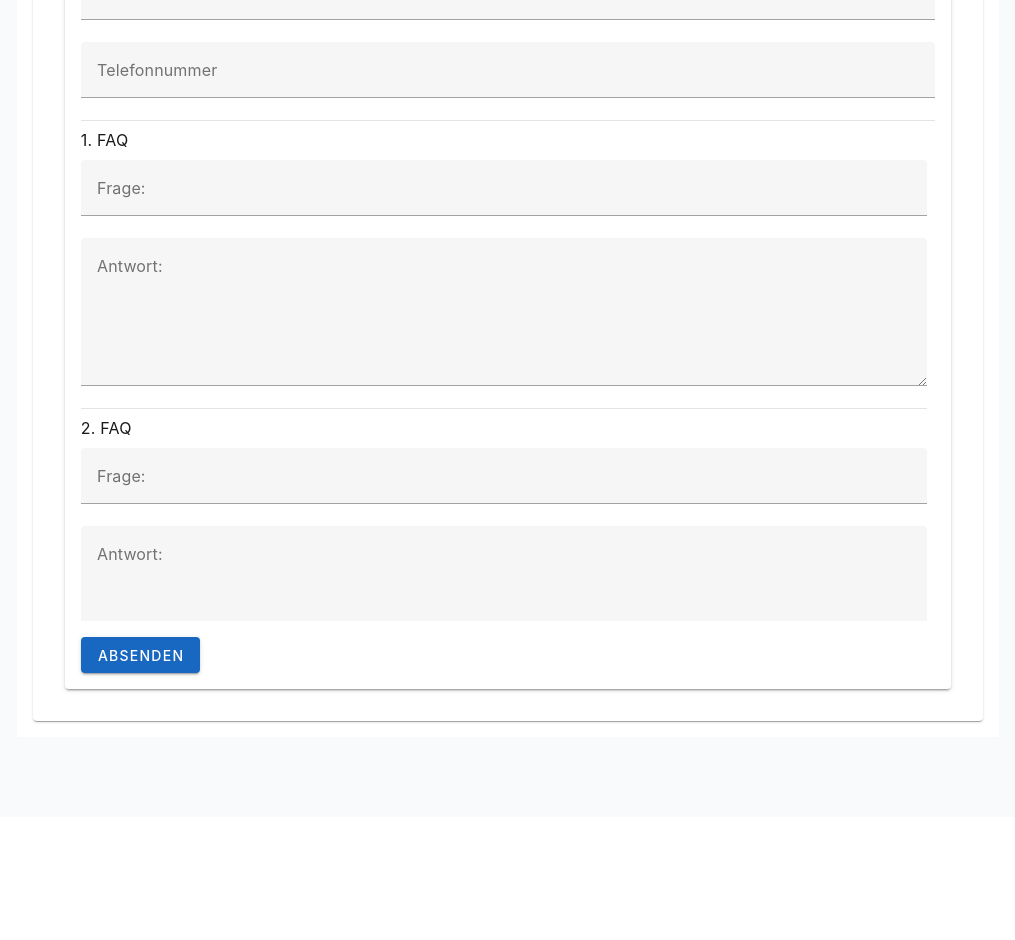
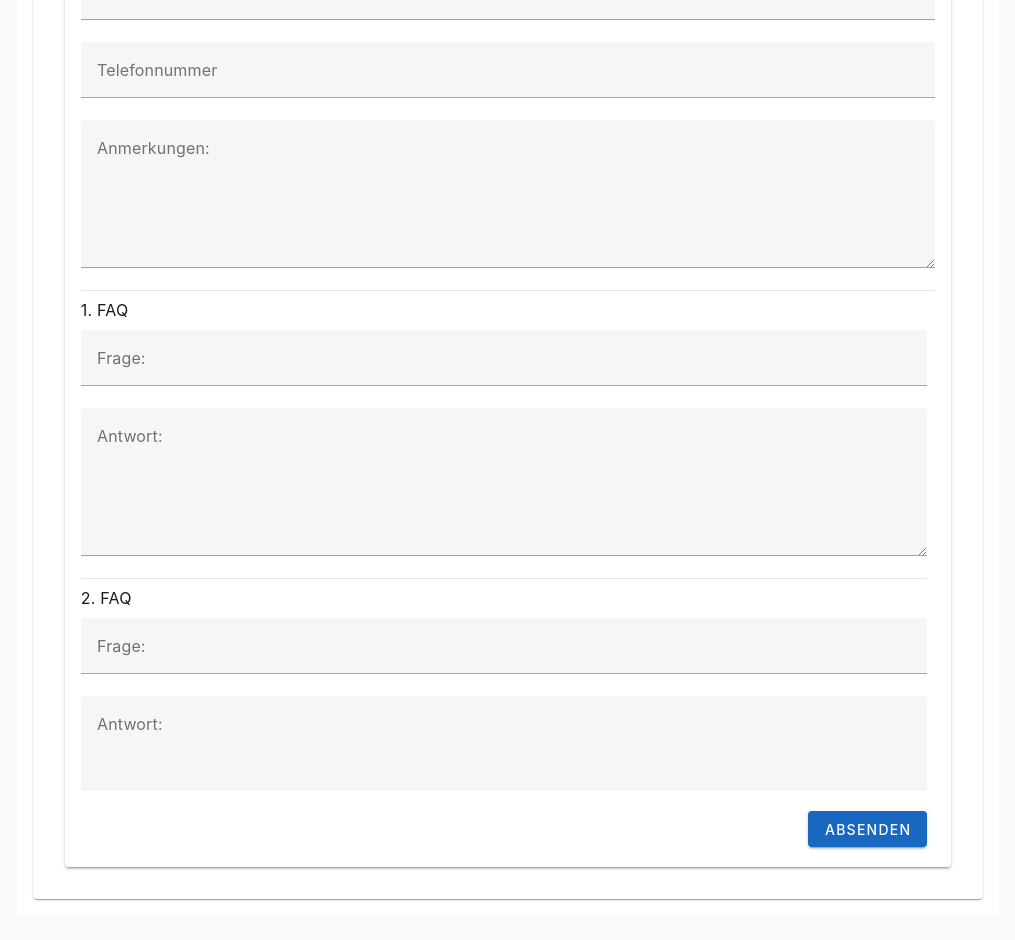
Before and after one commit to normanboettcher/BotPilot, a Vue app in the folder bot-pilot-web/chatme-web-app/: page / in a window 1280 px wide. Shown: the part 1780-2720 px from the top of the page, without its empty margins (132-1147 px from the left). Before the commit the page ends 2597 px from the top, so only its background shows below. Built offline with nearby package versions, Linux system fonts and the light colour scheme.

Commit message:
small changes pilotform

```diff
--- a/bot-pilot-web/chatme-web-app/src/components/form/pilot/PilotForm.vue
+++ b/bot-pilot-web/chatme-web-app/src/components/form/pilot/PilotForm.vue
@@ -51,6 +51,7 @@ const submitForm = () => {
           label="Telefonnummer"
           type="tel"
         />
+        <v-textarea label="Anmerkungen:" outlined />
         <v-divider></v-divider>
         <div class="faq-scroll-wrapper">
           <div class="faq-list-container" v-for="i in 10" :key="i">
@@ -60,7 +61,9 @@ const submitForm = () => {
             <v-divider></v-divider>
           </div>
         </div>
-        <v-btn color="primary" @click="submitForm">Absenden</v-btn>
+        <v-row class="absenden-button-row pr-5 pt-4 pb-4" align="end" justify="end">
+          <v-btn color="primary" @click="submitForm">Absenden</v-btn>
+        </v-row>
       </v-form>
     </v-card-text>
   </v-card>
```
